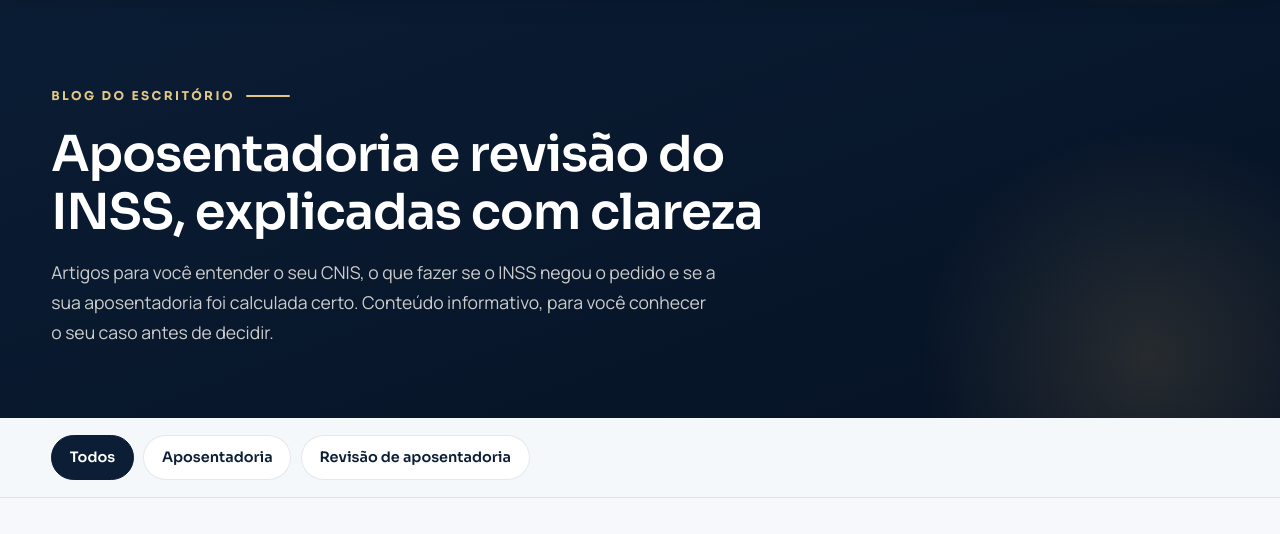
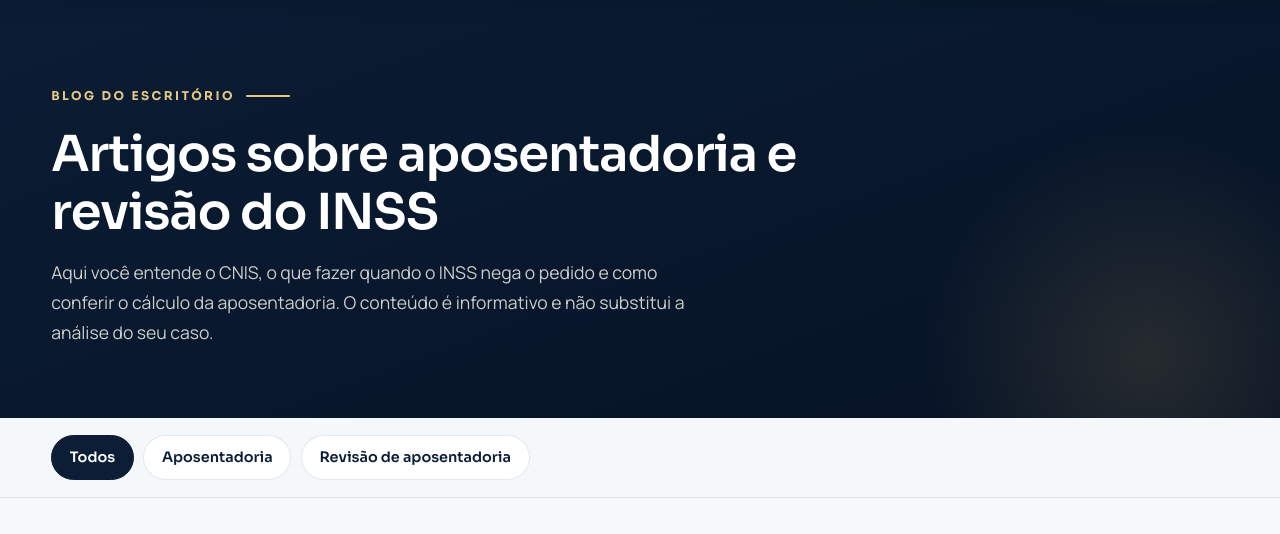
Before and after one commit to igor839-ai/site-igorfelix, an Eleventy site: page site-igorfelix/src/blog/index.njk in a window 1280 px wide. Shown: the part 81-615 px from the top of the page. Built offline with nearby package versions, Linux system fonts and the light colour scheme; Eleventy itself is replaced by a stand-in of ours; files that its build step writes are made by us from their sources.

Commit message:
Blog: título e introdução diretos
Co-Authored-By: Claude Opus 5.5 <noreply@anthropic.com>
Claude-Session: https://claude.ai/code/session_016tQcuXgEKFjJVV6v29kRTr

```diff
--- a/site-igorfelix/src/blog/index.njk
+++ b/site-igorfelix/src/blog/index.njk
@@ -42,8 +42,8 @@ eleventyExcludeFromCollections: true
 <section class="blog-hero">
   <div class="container">
     <span class="eyebrow">Blog do escritório</span>
-    <h1>Aposentadoria e revisão do INSS, explicadas com clareza</h1>
-    <p>Artigos para você entender o seu CNIS, o que fazer se o INSS negou o pedido e se a sua aposentadoria foi calculada certo. Conteúdo informativo, para você conhecer o seu caso antes de decidir.</p>
+    <h1>Artigos sobre aposentadoria e revisão do INSS</h1>
+    <p>Aqui você entende o CNIS, o que fazer quando o INSS nega o pedido e como conferir o cálculo da aposentadoria. O conteúdo é informativo e não substitui a análise do seu caso.</p>
   </div>
 </section>
 
```
